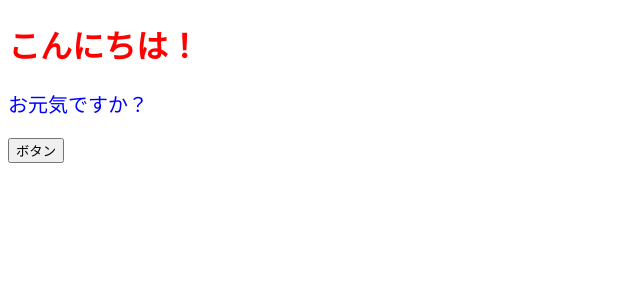
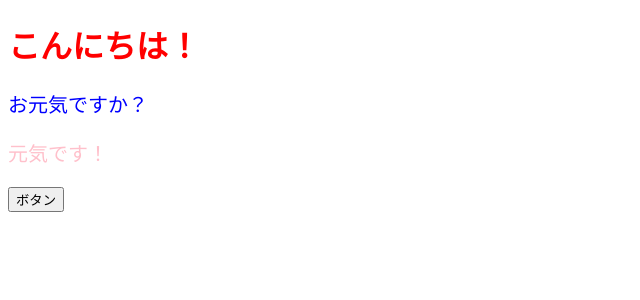
Before and after one commit to Onepiece2424/20220709_react-practice4, a React (Create React App) app: page / in a window 1280 px wide. Shown: the top 300 px of the page, without its empty margins (0-640 px from the left). Built offline with nearby package versions, Linux system fonts and the light colour scheme.

Commit message:
ColoredMessageコンポーネントの作成

```diff
--- a/src/App.jsx
+++ b/src/App.jsx
@@ -1,16 +1,19 @@
+import { ColoredMessage } from "./components/ColoredMessage";
+
 export const App = () => {
   const onClickButton = () => {
     alert();
   };
 
-  const contentStyle = {
-    color: "blue",
+  const contentPinkStyle = {
+    color: "pink",
     fontSize: "20px"
   };
   return (
     <>
       <h1 style={{ color: "red" }}>こんにちは！</h1>
-      <p style={contentStyle}>お元気ですか？</p>
+      <ColoredMessage />
+      <p style={contentPinkStyle}>元気です！</p>
       <button onClick={onClickButton}>ボタン</button>
     </>
   );
--- /dev/null
+++ b/src/components/ColoredMessage.jsx
@@ -0,0 +1,7 @@
+export const ColoredMessage = () => {
+  const contentStyle = {
+    color: "blue",
+    fontSize: "20px"
+  };
+  return <p style={contentStyle}>お元気ですか？</p>;
+};
```
